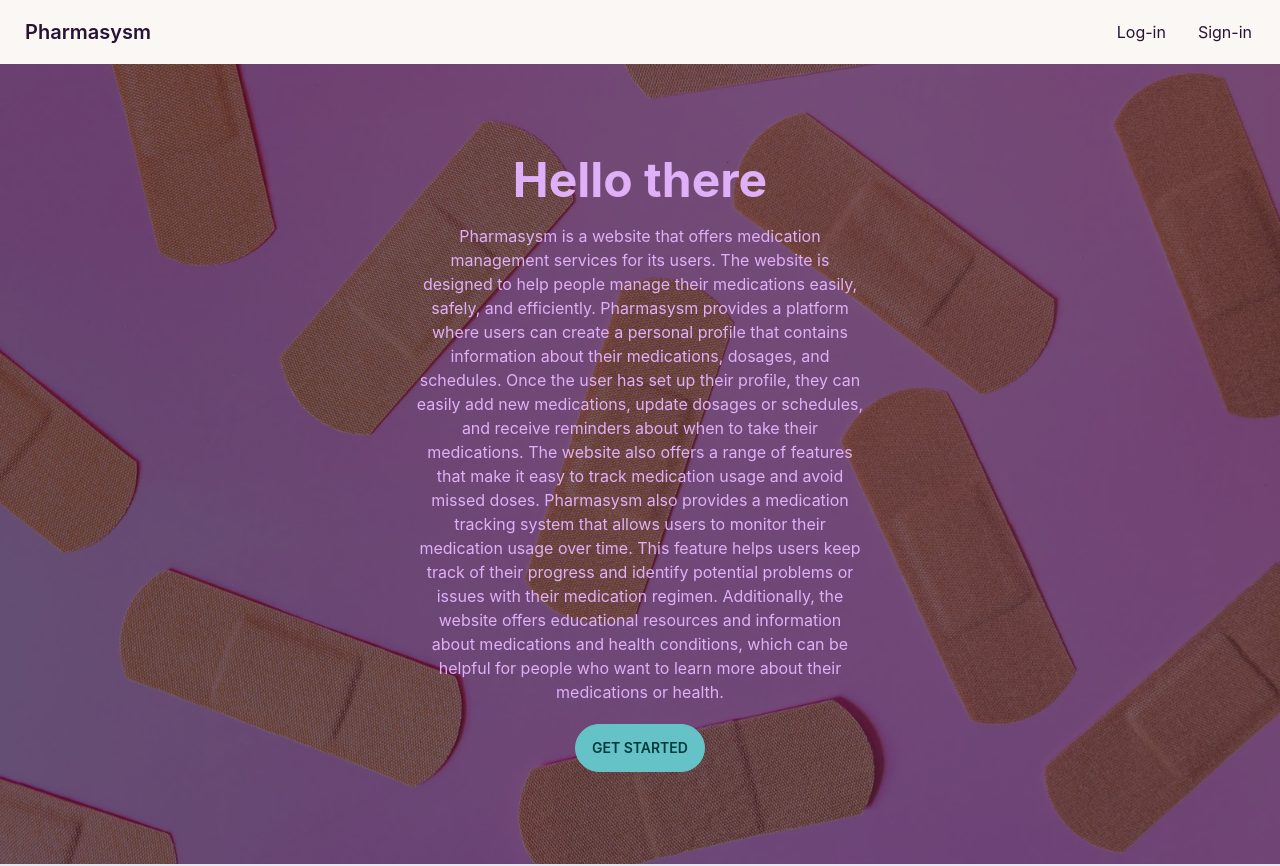
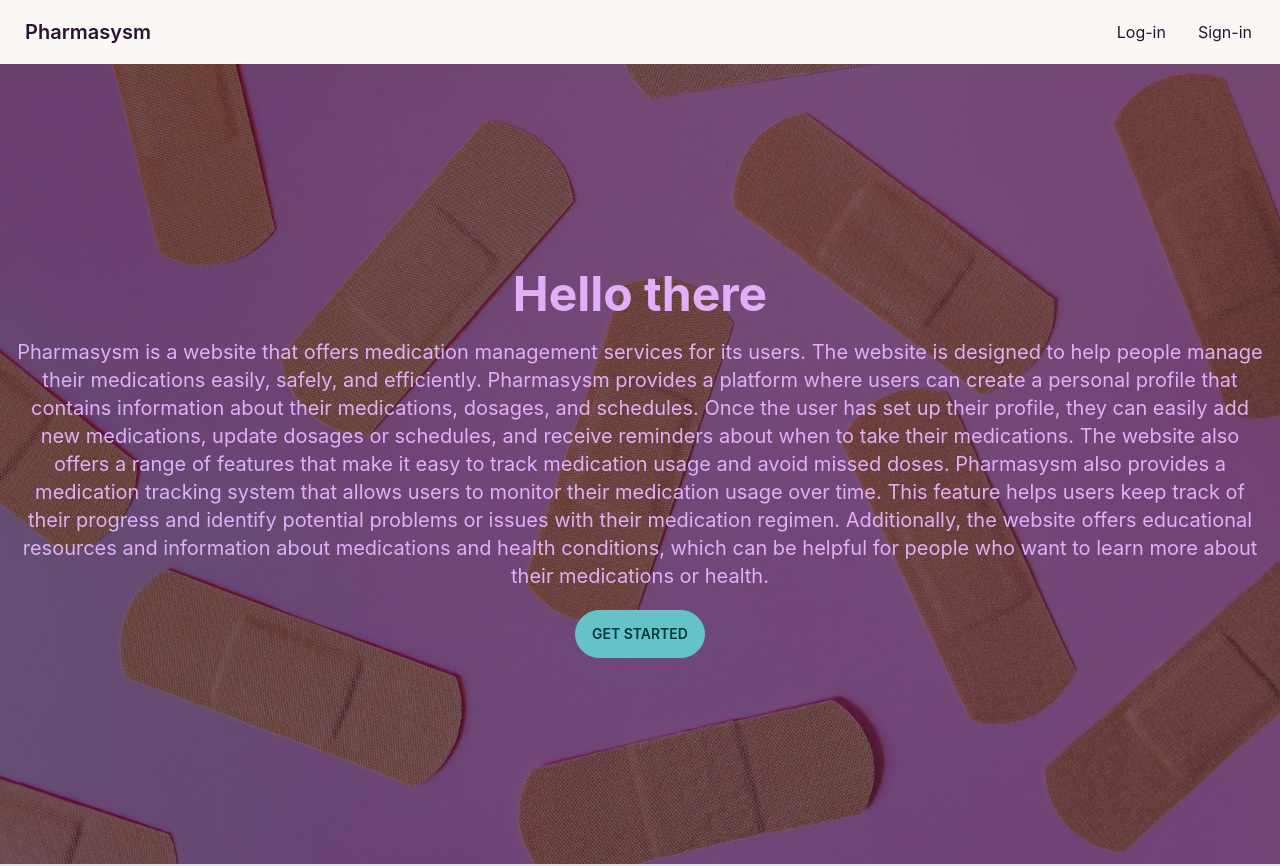
Before and after one commit to TiagoMostardinha/ihc-project, a React (Create React App) app: page / in a window 1280 px wide. Shown: the top 866 px of the page. Built offline with nearby package versions, Linux system fonts and the light colour scheme.

Commit message:
Home redone, but todo

```diff
--- a/src/App.js
+++ b/src/App.js
@@ -42,7 +42,7 @@ function App() {
         <NavBar user={user} />
         <div className="content">
           <Routes>
-            <Route exact path='/' element={<Home />} />
+            <Route exact path='/' element={<Home user={user} />} />
             <Route exact path='/profile1' element={<ProfileT1 />} />
             <Route exact path='/profile2' element={<ProfileT2 />} />
             {/* <Route exact path='/search' element={<Search />} />
--- a/src/Home.js
+++ b/src/Home.js
@@ -4,16 +4,17 @@ import card1Img from './img/card1.png';
 import { Link } from 'react-router-dom';
 import useFetch from "./useFetch";
 
-const Home = () => {
+const Home = ({user}) => {
+    console.log(user && true);
     return (
         <div className="home">
             <div className="hero-container">
                 <div className="hero min-h-screen" style={{ backgroundImage: `url(${homeImg})` }}>
                     <div className="hero-overlay bg-opacity-60"></div>
-                    <div className="hero-content text-center text-neutral-content">
-                        <div className="max-w-md">
+                    {!user && <div className="hero-content text-center text-neutral-content">
+                         <div className="max-w-7xl">
                             <h1 className="mb-5 text-5xl font-bold">Hello there</h1>
-                            <p className="mb-5">Pharmasysm is a website that offers medication management services for its users. The website is designed to help people manage their medications easily, safely, and efficiently. Pharmasysm provides a platform where users can create a personal profile that contains information about their medications, dosages, and schedules.
+                            <p className="mb-5 text-xl ">Pharmasysm is a website that offers medication management services for its users. The website is designed to help people manage their medications easily, safely, and efficiently. Pharmasysm provides a platform where users can create a personal profile that contains information about their medications, dosages, and schedules.
 
 Once the user has set up their profile, they can easily add new medications, update dosages or schedules, and receive reminders about when to take their medications. The website also offers a range of features that make it easy to track medication usage and avoid missed doses.
 
@@ -21,7 +22,7 @@ Pharmasysm also provides a medication tracking system that allows users to monit
                             <p className="btn btn-primary"><Link to='/'>Get Started</Link></p>
                         </div>
                     </div>
-                </div>
+                }</div>
             </div>
 
             <div className="info-container m-0 p-10 bg-slate-200">
```
